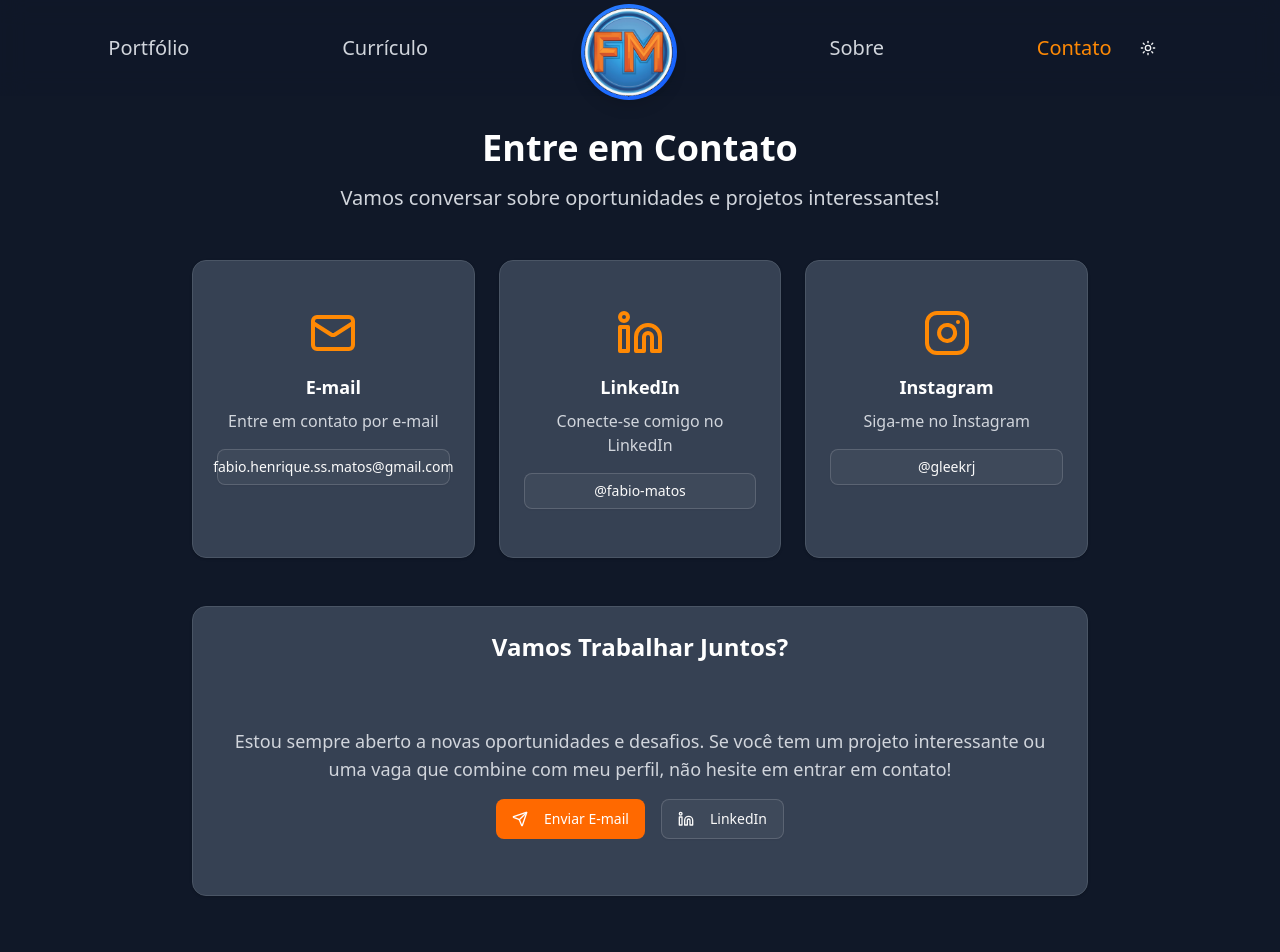
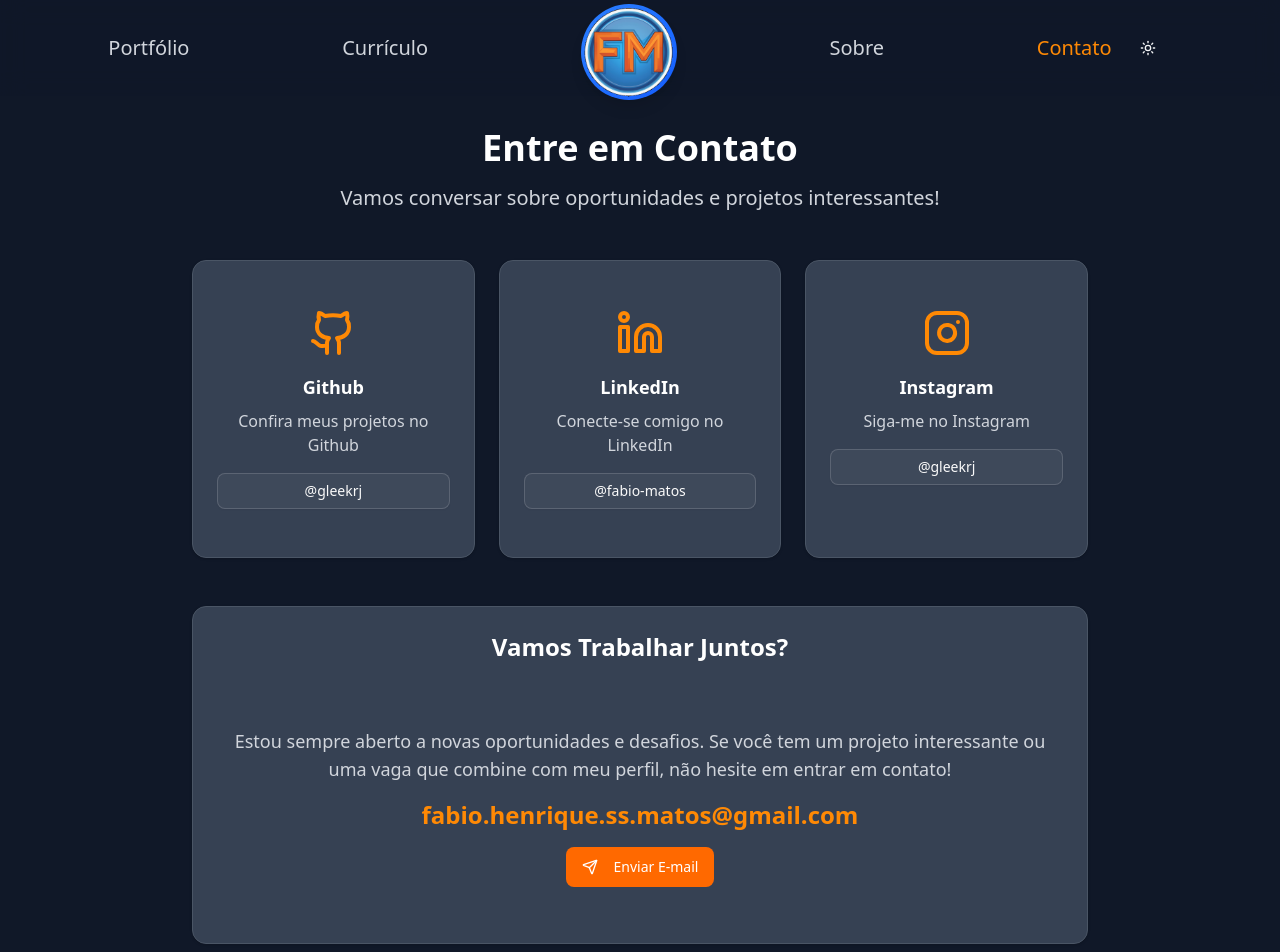
Before and after one commit to gleekrj/fabio-portfolio, a React (Vite) app: page /contact in a window 1280 px wide. Shown: the top 952 px of the page. Built offline with nearby package versions, Linux system fonts and the light colour scheme.

Commit message:
Fix: Fix the contact page, change the e-mail card to github card, remove the linkedin button in the end of the page and shown my e-mail address.

```diff
--- a/src/pages/contact.tsx
+++ b/src/pages/contact.tsx
@@ -1,7 +1,7 @@
 import { motion } from "framer-motion";
 import { Card, CardContent, CardHeader, CardTitle } from "@/components/ui/card";
 import { Button } from "@/components/ui/button";
-import { Mail, Linkedin, Instagram, Send } from "lucide-react";
+import { Github, Linkedin, Instagram, Send } from "lucide-react";
 
 const containerVariants = {
   hidden: { opacity: 0 },
@@ -27,11 +27,11 @@ const itemVariants = {
 export const Contact = () => {
   const contactInfo = [
     {
-      icon: Mail,
-      title: "E-mail",
-      value: "fabio.henrique.ss.matos@gmail.com",
-      link: "mailto:fabio.henrique.ss.matos@gmail.com",
-      description: "Entre em contato por e-mail",
+      icon: Github,
+      title: "Github",
+      value: "@gleekrj",
+      link: "https://github.com/gleekrj",
+      description: "Confira meus projetos no Github",
     },
     {
       icon: Linkedin,
@@ -120,7 +120,10 @@ export const Contact = () => {
                     você tem um projeto interessante ou uma vaga que combine com
                     meu perfil, não hesite em entrar em contato!
                   </p>
-                  <div className="flex flex-col sm:flex-row gap-4 justify-center">
+                  <div className="flex flex-col gap-4 items-center">
+                    <p className="text-2xl font-semibold text-orange-500 dark:text-orange-400">
+                      fabio.henrique.ss.matos@gmail.com
+                    </p>
                     <Button
                       asChild
                       size="lg"
@@ -129,16 +132,6 @@ export const Contact = () => {
                       <a href="mailto:fabio.henrique.ss.matos@gmail.com">
                         <Send className="h-5 w-5 mr-2" />
                         Enviar E-mail
-                      </a>
-                    </Button>
-                    <Button asChild variant="outline" size="lg">
-                      <a
-                        href="https://linkedin.com/in/fabio-matos"
-                        target="_blank"
-                        rel="noopener noreferrer"
-                      >
-                        <Linkedin className="h-5 w-5 mr-2" />
-                        LinkedIn
                       </a>
                     </Button>
                   </div>
```
